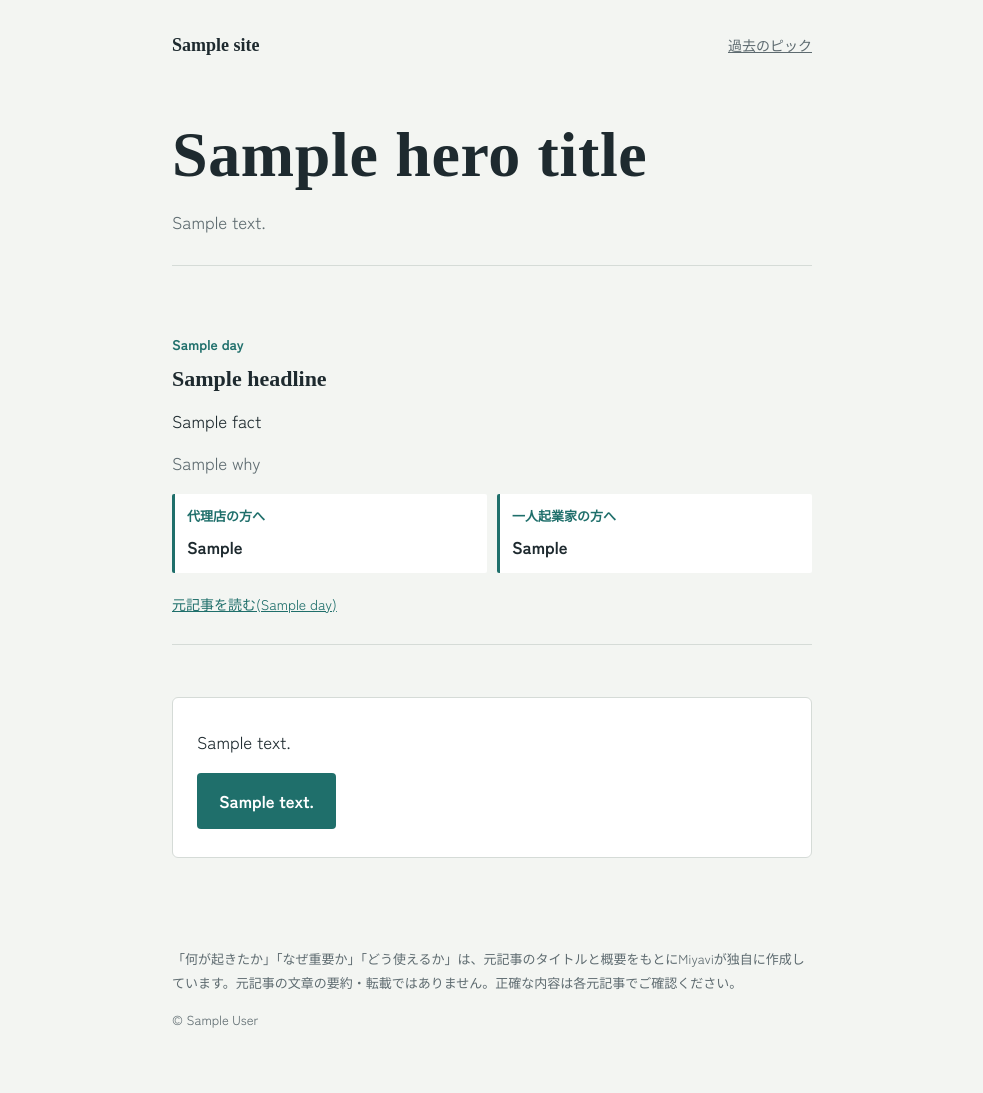
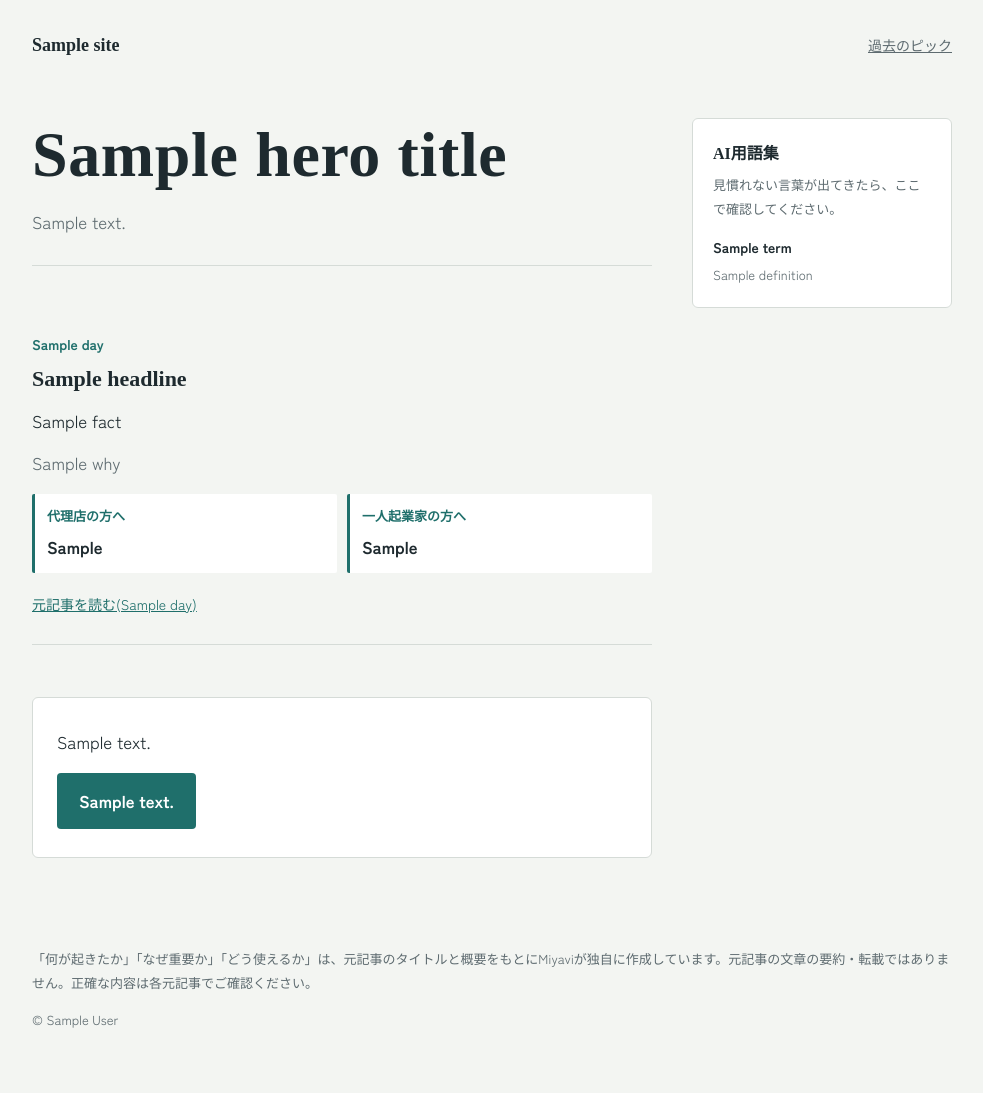
Before and after one commit to LSP-yuto/miyavi-ai-news-pick, a Python web app: template templates/page.html in a window 1280 px wide. Shown: the whole page, without its empty margins (148-1131 px from the left). Run offline with Jinja, Linux system fonts and the light colour scheme; the template is opened without the code that fills it: most values are stand-ins (such as "Sample title", 1, 10 or a date in 2020); some web fonts are replaced.

Commit message:
AI用語集をサイト右側に追加(config/glossary.yamlで管理、2カラムレイアウト化)

```diff
--- a/main.py
+++ b/main.py
@@ -91,6 +91,7 @@ def demo(cfg: dict) -> None:
 
 if __name__ == "__main__":
     cfg = yaml.safe_load((ROOT / "config" / "sources.yaml").read_text(encoding="utf-8"))
+    cfg["glossary"] = yaml.safe_load((ROOT / "config" / "glossary.yaml").read_text(encoding="utf-8"))["terms"]
     if "--demo" in sys.argv:
         demo(cfg)
     elif "--build" in sys.argv:
--- a/src/build.py
+++ b/src/build.py
@@ -37,6 +37,7 @@ def build(cfg: dict, items_dir: Path | None = None, out_dir: Path | None = None)
     env = Environment(loader=FileSystemLoader(ROOT / "templates"), autoescape=select_autoescape(["html"]))
     tpl = env.get_template("page.html")
     site = cfg["site"]
+    glossary = cfg.get("glossary", [])
     days = _load_days(items_dir)
 
     top = days[: site["top_days"]]
@@ -46,12 +47,12 @@ def build(cfg: dict, items_dir: Path | None = None, out_dir: Path | None = None)
     else:
         hero_title, hero_text = site["title"], site["description"]
     (out / "index.html").write_text(tpl.render(
-        mode="top", site=site, root="", page_title=site["title"],
+        mode="top", site=site, root="", page_title=site["title"], glossary=glossary,
         hero_title=hero_title, hero_text=hero_text, days=top), encoding="utf-8")
 
     for d in days:
         (out / "archive" / f"{d['date']}.html").write_text(tpl.render(
-            mode="day", site=site, root="../", page_title=f"{d['label']}のピック | {site['title']}",
+            mode="day", site=site, root="../", page_title=f"{d['label']}のピック | {site['title']}", glossary=glossary,
             hero_title=d["label"], hero_text=f"この日のピックは{len(d['items'])}件です。", days=[d]),
             encoding="utf-8")
 
--- a/templates/page.html
+++ b/templates/page.html
@@ -23,8 +23,22 @@
 *,*::before,*::after{box-sizing:inherit}
 body{margin:0;background:var(--paper);color:var(--ink);font-family:var(--sans);font-size:17px;line-height:1.85;-webkit-font-smoothing:antialiased}
 .wrap{max-width:680px;margin:0 auto;padding:0 20px}
+.wrap.with-glossary{max-width:960px}
 a{color:var(--teal)}
 a:focus-visible{outline:3px solid var(--teal);outline-offset:3px;border-radius:2px}
+
+.layout{display:grid;grid-template-columns:1fr;gap:8px 40px}
+.layout .main{min-width:0}
+@media (min-width:860px){.layout{grid-template-columns:1fr 260px}}
+
+.glossary{margin:32px 0;padding:20px;background:var(--card);border:1px solid var(--line);border-radius:6px;align-self:start}
+@media (min-width:860px){.glossary{position:sticky;top:20px;margin:56px 0}}
+.glossary h2{font-family:var(--serif);font-size:16px;margin:0 0 4px}
+.glossary p.lead{font-size:13px;color:var(--muted);margin:0 0 14px}
+.glossary dl{margin:0}
+.glossary dt{font-weight:700;font-size:14px;margin-top:12px}
+.glossary dt:first-child{margin-top:0}
+.glossary dd{margin:2px 0 0;font-size:13px;color:var(--muted)}
 
 header.site{padding:28px 0 0;display:flex;justify-content:space-between;align-items:baseline;gap:12px;flex-wrap:wrap}
 header.site .name{font-family:var(--serif);font-weight:900;font-size:18px;text-decoration:none;color:var(--ink)}
@@ -60,12 +74,14 @@ footer{padding:32px 0 48px;font-size:13px;color:var(--muted)}
 </style>
 </head>
 <body>
-<div class="wrap">
+<div class="wrap{% if glossary %} with-glossary{% endif %}">
   <header class="site">
     <a class="name" href="{{ root }}index.html">{{ site.title }}</a>
     <nav><a href="{{ root }}archive/index.html">過去のピック</a></nav>
   </header>
 
+  <div class="layout">
+  <div class="main">
   {% if mode == "archive_index" %}
   <section class="hero">
     <h1>過去のピック</h1>
@@ -114,6 +130,21 @@ footer{padding:32px 0 48px;font-size:13px;color:var(--muted)}
   {% endif %}
   {% endfor %}
   {% endif %}
+  </div>
+
+  {% if glossary %}
+  <aside class="glossary">
+    <h2>AI用語集</h2>
+    <p class="lead">見慣れない言葉が出てきたら、ここで確認してください。</p>
+    <dl>
+      {% for g in glossary %}
+      <dt>{{ g.term }}</dt>
+      <dd>{{ g.definition }}</dd>
+      {% endfor %}
+    </dl>
+  </aside>
+  {% endif %}
+  </div>
 
   <footer>
     <p>「何が起きたか」「なぜ重要か」「どう使えるか」は、元記事のタイトルと概要をもとにMiyaviが独自に作成しています。元記事の文章の要約・転載ではありません。正確な内容は各元記事でご確認ください。</p>
```
Also changed, not shown: config/glossary.yaml (added, +37 -0 lines).
